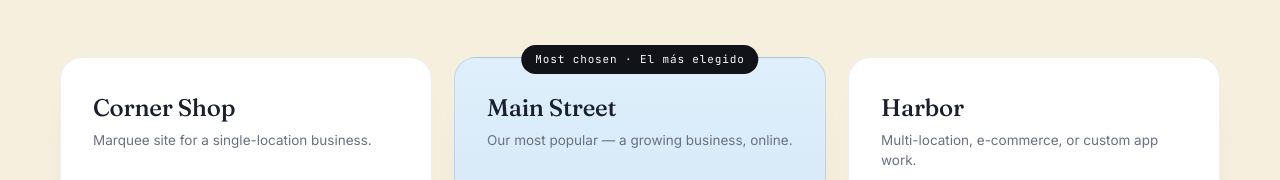
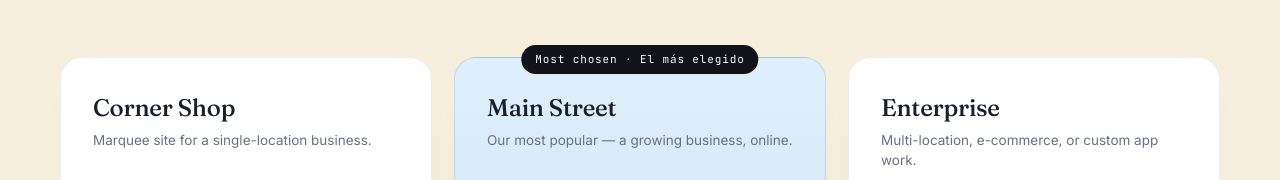
Before and after one commit to diaaney/lumiose, a Next.js app: page /en-us in a window 1280 px wide. Shown: the part 5238-5418 px from the top of the page. Built offline with nearby package versions, Linux system fonts and the light colour scheme; no server answers.

Commit message:
💄 style: rename harbor pricing tier to enterprise

```diff
--- a/app/[locale]/body-content.en.ts
+++ b/app/[locale]/body-content.en.ts
@@ -508,7 +508,7 @@ export const BODY_HTML = `<div id="detection-banner-mount"></div>
     </div>
 
     <div class="plan">
-      <div class="pname">Harbor</div>
+      <div class="pname">Enterprise</div>
       <div class="psub">Multi-location, e-commerce, or custom app work.</div>
       <div class="price"><span class="cur">$</span>{{PRICE_HARBOR}}<span class="per">from</span></div>
       <ul>
@@ -576,7 +576,7 @@ export const BODY_HTML = `<div id="detection-banner-mount"></div>
         <select>
           <option>A new website (Corner Shop)</option>
           <option selected>A full build (Main Street)</option>
-          <option>Something bigger (Harbor)</option>
+          <option>Something bigger (Enterprise)</option>
           <option>Just SEO / Ads help</option>
           <option>Not sure yet — let's talk</option>
         </select>
--- a/app/[locale]/body-content.es.ts
+++ b/app/[locale]/body-content.es.ts
@@ -506,7 +506,7 @@ export const BODY_HTML = `<div id="detection-banner-mount"></div>
     </div>
 
     <div class="plan">
-      <div class="pname">Harbor</div>
+      <div class="pname">Enterprise</div>
       <div class="psub">Multi-ubicación, e-commerce o trabajo de app custom.</div>
       <div class="price"><span class="cur">$</span>{{PRICE_HARBOR}}<span class="per">from</span></div>
       <ul>
@@ -574,7 +574,7 @@ export const BODY_HTML = `<div id="detection-banner-mount"></div>
         <select>
           <option>Un sitio nuevo (Corner Shop)</option>
           <option selected>Un build completo (Main Street)</option>
-          <option>Algo más grande (Harbor)</option>
+          <option>Algo más grande (Enterprise)</option>
           <option>Solo ayuda con SEO / Ads</option>
           <option>No estoy seguro aún — hablemos</option>
         </select>
```
